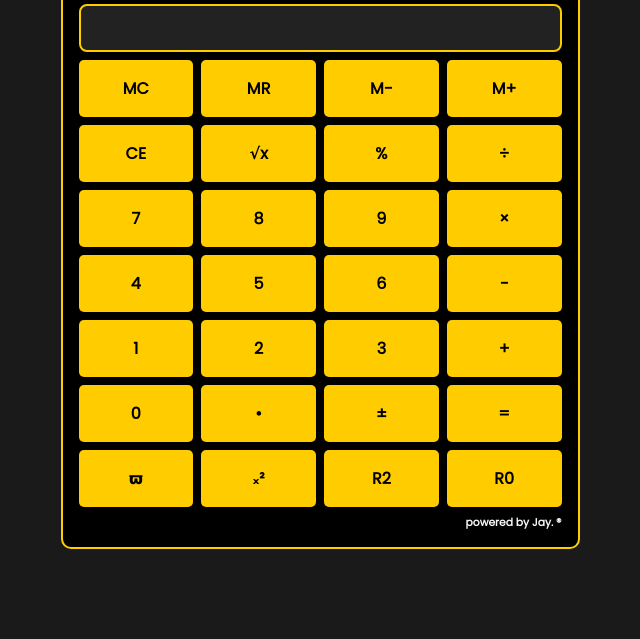
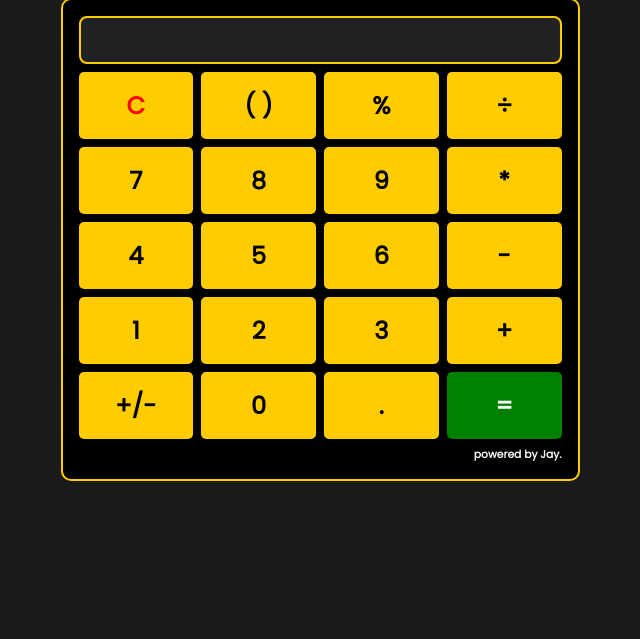
Before and after one commit to babajideamure/Calculator-Jay, a plain HTML site: page index.html in a window 1280 px wide. Shown: the part 161-800 px from the top of the page, without its empty margins (320-960 px from the left). Drawn offline with Linux system fonts and the light colour scheme.

Commit message:
Added JavaScript For Funtionality

```diff
--- a/index.html
+++ b/index.html
@@ -13,54 +13,36 @@
 </head>
 <body>
 
-    <div class="head">
-        <h1>Basic Calculator <i class="fa-solid fa-calculator"></i></h1>
+    <div class="container">
+
+    <div id="calculator">
+        <input id="display" readonly>
+<div class="keys">
+    <button onclick="clearDisplay()" class="clear">C</button>
+    <button onclick="appendToDisplay('( )')">( )</button>
+    <button onclick="appendToDisplay('%')">%</button>
+    <button onclick="appendToDisplay('/')">÷</button>
+    <button onclick="appendToDisplay('7')">7</button>
+    <button onclick="appendToDisplay('8')">8</button>
+    <button onclick="appendToDisplay('9')">9</button>
+    <button onclick="appendToDisplay('*')">*</button>
+    <button onclick="appendToDisplay('4')">4</button>
+    <button onclick="appendToDisplay('5')">5</button>
+    <button onclick="appendToDisplay('6')">6</button>
+    <button onclick="appendToDisplay('-')">-</button>
+    <button onclick="appendToDisplay('1')">1</button>
+    <button onclick="appendToDisplay('2')">2</button>
+    <button onclick="appendToDisplay('3')">3</button>
+    <button onclick="appendToDisplay('+')">+</button>
+    <button onclick="appendToDisplay('-')">+/-</button>
+    <button onclick="appendToDisplay('0')">0</button>
+    <button onclick="appendToDisplay('.')">.</button>
+    <button onclick="calculate()" class="equal">=</button>
+</div>
     </div>
 
-    <div class="container">
-
-    <div class="user-display">
-        <input readonly>
-    </div>
-
-<div class="maths-btn">
-
-    <button>MC</button>
-    <button>MR</button>
-    <button>M&minus;</button>
-    <button>M&plus;</button>
-    <button>CE</button>
-    <button>&#8730;x</button>
-    <button>&#37;</button>
-    <button>&divide;</button>
-    <button>7</button>
-    <button>8</button>
-    <button>9</button>
-    <button>&times;</button>
-    <button>4</button>
-    <button>5</button>
-    <button>6</button>
-    <button>&minus;</button>
-    <button>1</button>
-    <button>2</button>
-    <button>3</button>
-    <button>&plus;</button>
-    <button>0</button>
-    <button>&#x2022;</button>
-    <button>&plusmn;</button>
-    <button>&equals;</button>
-    <button>&piv;</button>
-    <button>&#8339;&sup2;</button>
-    <button>R2</button>
-    <button>R0</button>
-
+<div class="footer"> <h6>powered by Jay.</h6> </div>
 </div>
-
-<div class="footer">
-   <h6>powered by Jay. &reg;</h6>
-</div>
-
-</div>
-
+<script src="./index.js"></script>
 </body>
 </html>
--- /dev/null
+++ b/index.js
@@ -0,0 +1,18 @@
+const display = document.getElementById("display")
+
+function appendToDisplay(input) {
+  display.value += input;
+}
+
+function clearDisplay() {
+  display.value = "";
+}
+
+function calculate() {
+  try{
+    display.value = eval(display.value);
+  }
+  catch(error) {
+    display.value = "Error";
+  }
+}
--- a/styles.css
+++ b/styles.css
@@ -7,7 +7,6 @@
 
 body {
   display: flex;
-  flex-direction: column;
   align-items: center;
   justify-content: center;
   height: 100vh;
@@ -20,9 +19,22 @@ body {
   padding: 1rem;
   background-color: #000;
   border-radius: 10px;
+  overflow: hidden;
 }
 
-.user-display input {
+.head{
+  color: yellow;
+  font-size: 1rem;
+  width: 100%;
+}
+
+.keys {
+  display: grid;
+  grid-template-columns: repeat(4, 1fr);
+  gap: 0.5rem;
+}
+
+#display{
   border: 2px solid #ffcc00;
   width: 100%;
   height: 3rem;
@@ -35,16 +47,10 @@ body {
   margin-bottom: 0.5rem;
 }
 
-.maths-btn {
-  display: grid;
-  grid-template-columns: repeat(4, 1fr);
-  gap: 0.5rem;
-}
-
-button {
+button{
   cursor: pointer;
   padding: 1rem;
-  font-size: 1rem;
+  font-size: 1.5rem;
   font-weight: 700;
   background-color: #ffcc00;
   color: #000;
@@ -57,19 +63,17 @@ button:hover {
   background-color: #e6b800;
 }
 
-button:active {
-  background-color: #cc9900;
-}
-
-
 .footer{
   color: whitesmoke;
   margin-top: 0.5rem;
   text-align: right;
 }
 
-.head,
-.head i{
-  color: yellow;
-  font-size: 1.2rem;
+.equal{
+  color: white;
+  background-color: green;
 }
+
+.clear{
+  color: red;
+}
```
